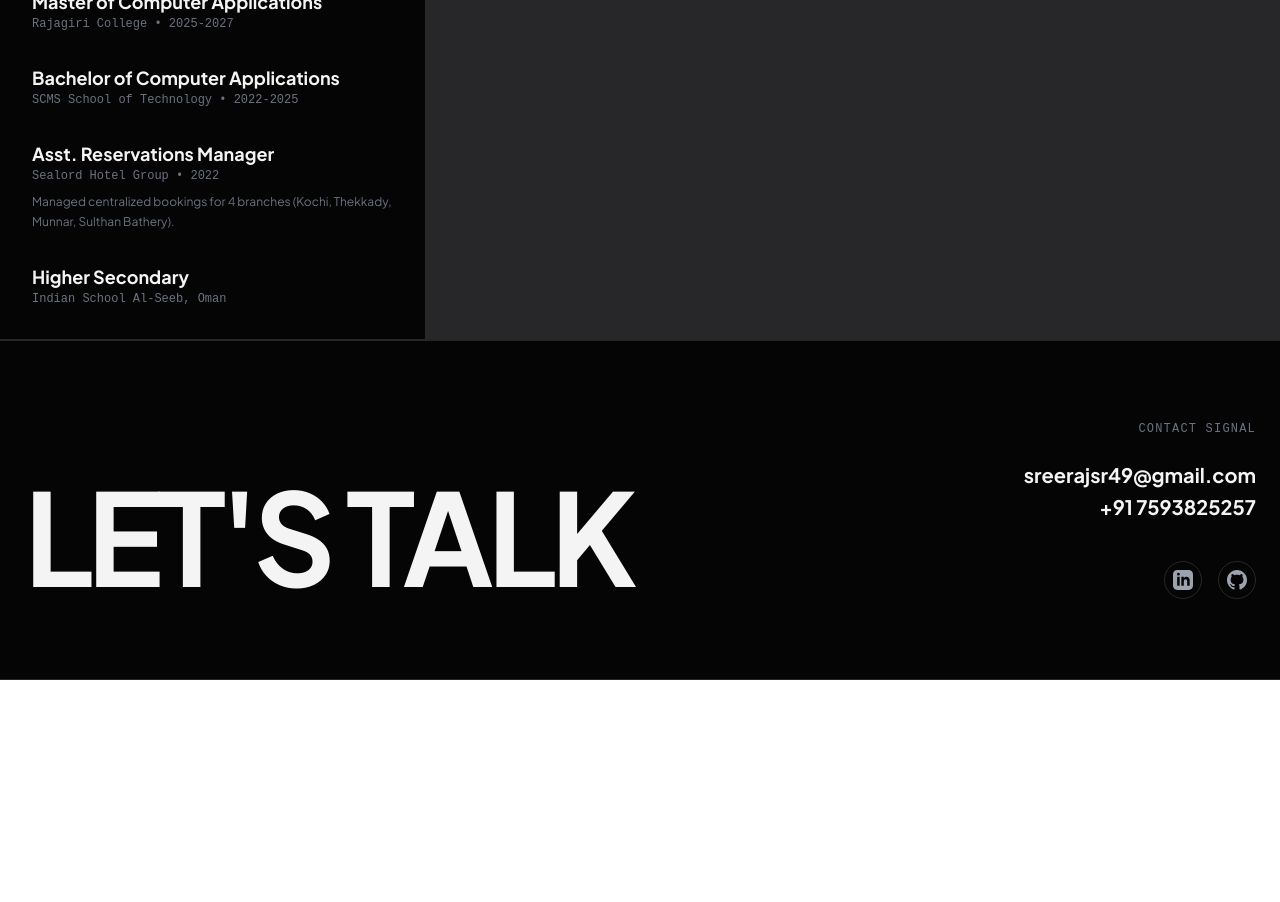
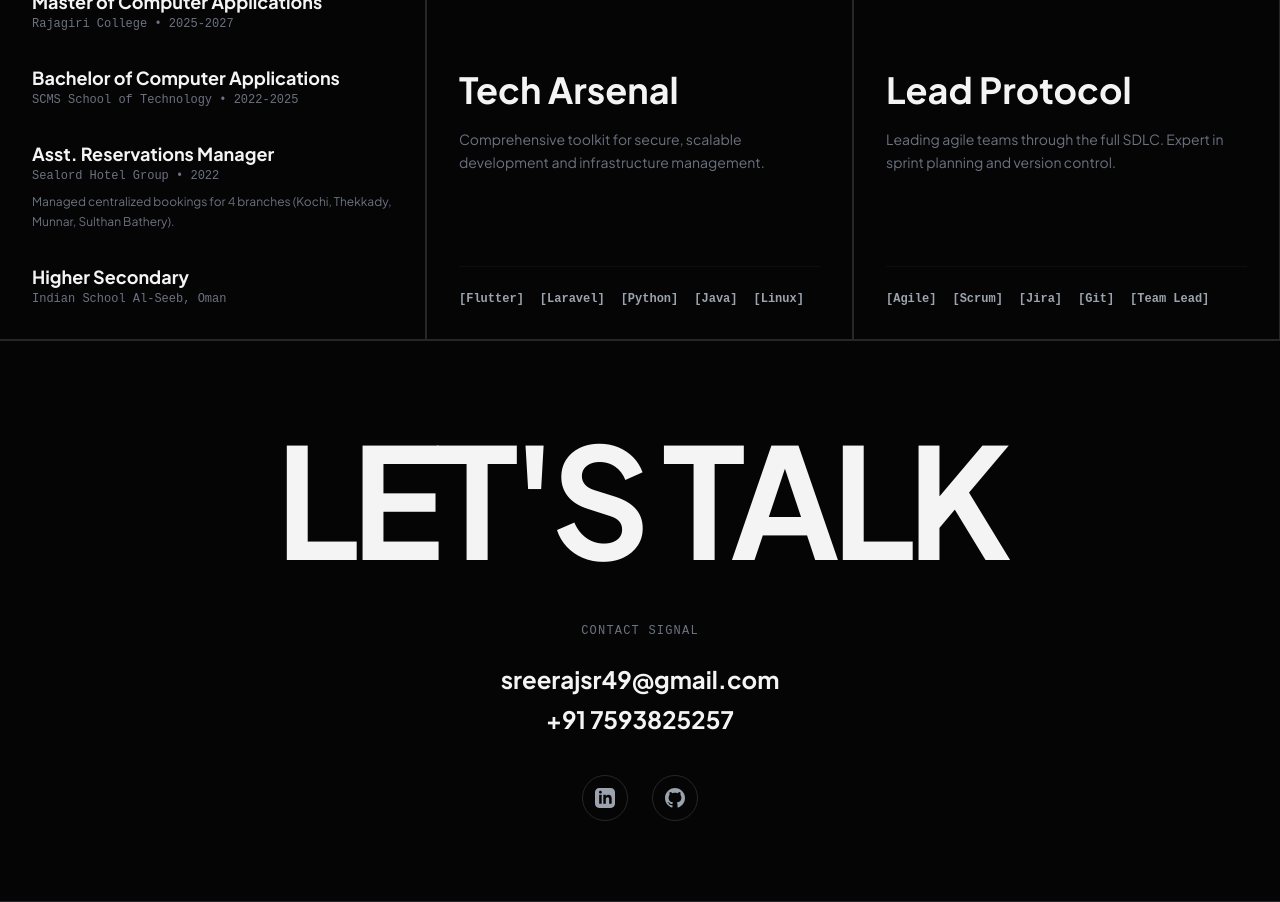
Before and after one commit to sree-sr7/portfolio_sree, a React (Vite) app: page / in a window 1280 px wide. Shown: the part 1200-2102 px from the top of the page. Before the commit the page ends 1880 px from the top, so only its background shows below. Built offline with nearby package versions, Linux system fonts and the light colour scheme.

Commit message:
Updation in details

```diff
--- a/src/DesignMono.jsx
+++ b/src/DesignMono.jsx
@@ -125,7 +125,7 @@ export default function DesignMono() {
             stack={['Laravel', 'Tailwind', 'SQL']}
           />
 
-           {/* EXPERIENCE LOG - UPDATED TIMELINE */}
+           {/* EXPERIENCE LOG */}
            <div className="md:col-span-2 lg:col-span-1 bg-noir p-8 border-b border-r border-silver flex flex-col justify-between group hover:bg-paper transition-colors duration-300 min-h-[300px]" id="about">
              <h3 className="font-mono text-xs text-gray-500 mb-6 uppercase tracking-widest group-hover:text-black transition-colors">Career Log</h3>
 
@@ -159,32 +159,55 @@ export default function DesignMono() {
              </div>
            </div>
 
+           {/* FILLING EMPTY SPACES WITH TECH CARDS */}
+
+           {/* TECH ARSENAL */}
+           <MonoCard
+            number="004"
+            title="Tech Arsenal"
+            category="Core Stack"
+            desc="Comprehensive toolkit for secure, scalable development and infrastructure management."
+            stack={['Flutter', 'Laravel', 'Python', 'Java', 'Linux']}
+           />
+
+           {/* LEADERSHIP / METHODOLOGY */}
+           <MonoCard
+            number="005"
+            title="Lead Protocol"
+            category="Workflow"
+            desc="Leading agile teams through the full SDLC. Expert in sprint planning and version control."
+            stack={['Agile', 'Scrum', 'Jira', 'Git', 'Team Lead']}
+           />
+
         </div>
       </main>
 
-      {/* FOOTER */}
-      <footer className="py-20 px-6 border-b border-silver" id="contact">
-        <div className="max-w-[1600px] mx-auto flex flex-col md:flex-row justify-between items-end gap-12">
+      {/* FOOTER - CENTERED */}
+      <footer className="py-20 px-6 border-b border-silver bg-noir" id="contact">
+        <div className="max-w-[1600px] mx-auto flex flex-col items-center justify-center text-center gap-12">
 
+          {/* TITLE */}
           <div>
-             <h2 className="text-[10vw] font-black leading-none tracking-tighter hover:text-gray-700 transition-colors cursor-pointer">
+             <h2 className="text-[12vw] font-black leading-none tracking-tighter hover:text-gray-700 transition-colors cursor-pointer select-none">
                LET'S TALK
              </h2>
           </div>
 
-          <div className="flex flex-col gap-6 text-right">
+          {/* CONTACT INFO */}
+          <div className="flex flex-col gap-6 items-center">
              <div className="font-mono text-xs text-gray-500 uppercase tracking-widest">Contact Signal</div>
 
-             <div className="flex flex-col gap-1">
-               <a href="mailto:sreerajsr49@gmail.com" className="text-xl font-bold text-paper hover:text-white transition-colors">sreerajsr49@gmail.com</a>
-               <a href="tel:+917593825257" className="text-xl font-bold text-paper hover:text-white transition-colors">+91 7593825257</a>
+             <div className="flex flex-col gap-2 items-center">
+               <a href="mailto:sreerajsr49@gmail.com" className="text-xl md:text-2xl font-bold text-paper hover:text-white transition-colors">sreerajsr49@gmail.com</a>
+               <a href="tel:+917593825257" className="text-xl md:text-2xl font-bold text-paper hover:text-white transition-colors">+91 7593825257</a>
              </div>
 
-             <div className="flex justify-end gap-4 mt-4">
-                <a href="#" className="p-2 border border-silver text-gray-400 hover:text-black hover:bg-paper transition-colors rounded-full" aria-label="LinkedIn">
+             {/* LOGOS */}
+             <div className="flex gap-6 mt-4">
+                <a href="https://www.linkedin.com/in/sreeraj-sr7/" target="_blank" rel="noopener noreferrer" className="p-3 border border-silver text-gray-400 hover:text-black hover:bg-paper transition-all duration-300 rounded-full" aria-label="LinkedIn">
                    <LinkedInIcon />
                 </a>
-                <a href="#" className="p-2 border border-silver text-gray-400 hover:text-black hover:bg-paper transition-colors rounded-full" aria-label="GitHub">
+                <a href="https://github.com/sree-sr7" target="_blank" rel="noopener noreferrer" className="p-3 border border-silver text-gray-400 hover:text-black hover:bg-paper transition-all duration-300 rounded-full" aria-label="GitHub">
                    <GitHubIcon />
                 </a>
              </div>
```
